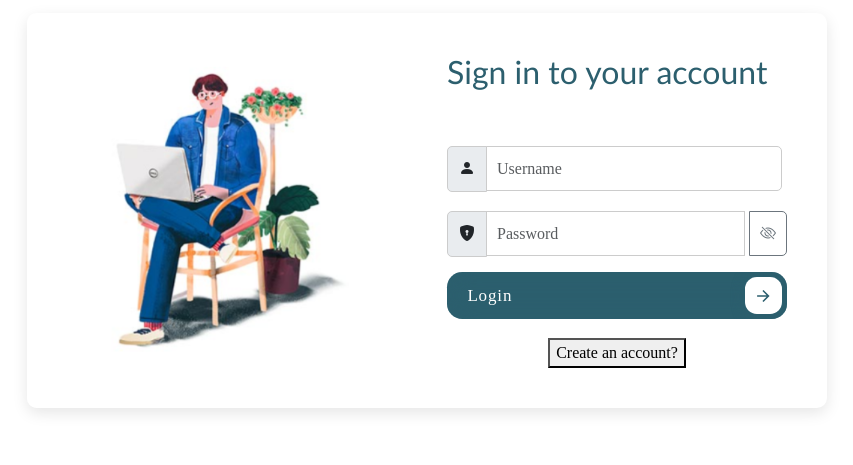
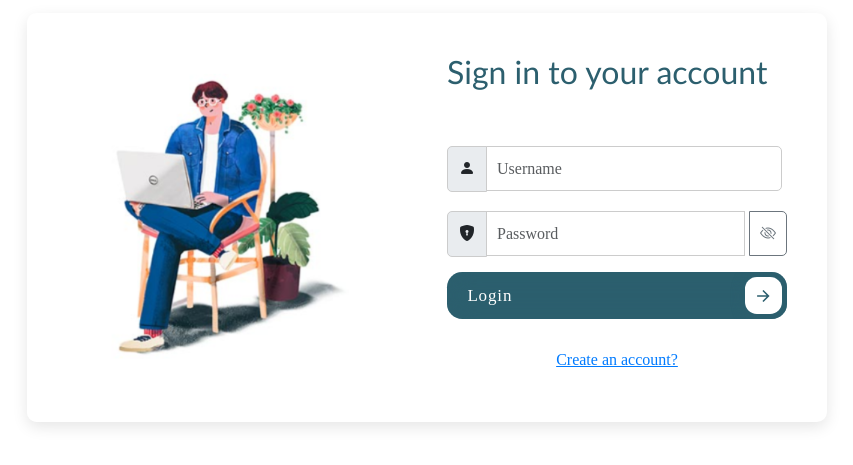
Before and after one commit to Hisoka-zak/Work-Management-Clint, a React (Create React App) app: page / in a window 1280 px wide. Shown: the part 153-618 px from the top of the page, without its empty margins (213-1066 px from the left). Built offline with nearby package versions, Linux system fonts and the light colour scheme.

Commit message:
Update Login.css

```diff
--- a/src/copmonents/css/Login.css
+++ b/src/copmonents/css/Login.css
@@ -12,7 +12,20 @@
     overflow: hidden;
     font-family:'Times New Roman', Times, serif;
 }
+.tag-button {
+  background: none; /* No background color */
+  color: #007bff; /* Blue text color */
+  border: none; /* No border */
+  padding: 10px 20px; /* Padding inside the button */
+  font-size: 16px; /* Font size */
+  text-decoration: underline; /* Underline the text */
+  cursor: pointer; /* Pointer cursor on hover */
+  transition: color 0.3s ease; /* Smooth transition for color change */
+}
 
+.tag-button:hover {
+  color: #0056b3; /* Darker blue text on hover */
+}
 .left-section-login {
     flex: 1;
     background-color: white;
```
